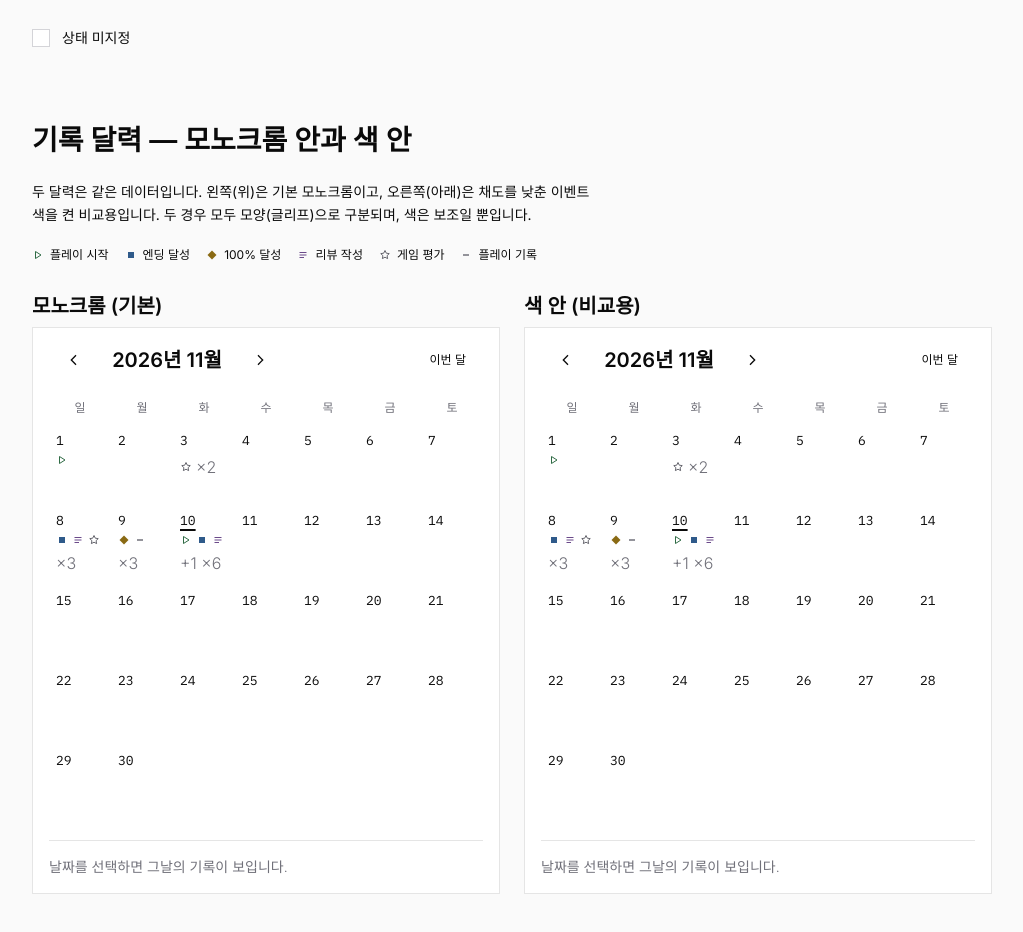
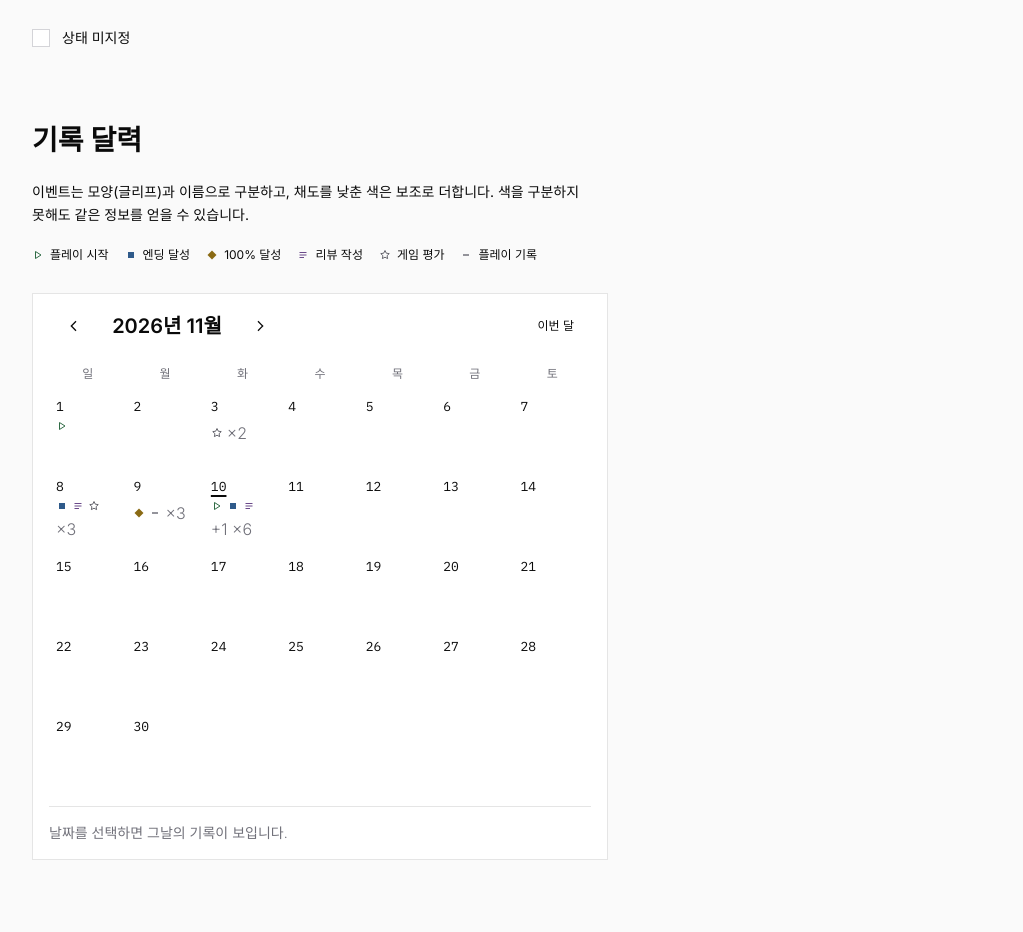
Before and after one commit to GiToon10100011/savepoint, a Next.js app: page /dev/ui in a window 1280 px wide. Shown: the part 3904-4836 px from the top of the page, without its empty margins (248-1271 px from the left). After the commit the page ends 4812 px from the top, so only its background shows below. Built offline with nearby package versions, Linux system fonts and the light colour scheme.

Commit message:
chore(dev-ui): 모노크롬/색 안 비교 장치 제거, 달력 데모를 하나로 정리

```diff
--- a/src/app/dev/ui/demos.tsx
+++ b/src/app/dev/ui/demos.tsx
@@ -99,15 +99,15 @@ export function TooltipDemo() {
   );
 }
 
-/** 모노크롬(기본)과 색 안을 나란히 비교하기 위한 달력. `colors`가 true면 이벤트 색 토큰을 켠다. */
-export function CalendarDemo({ colors, testId }: { colors: boolean; testId: string }) {
+/** 기록 달력 데모. 이벤트 색은 `--event-*` 토큰이 정한다(tokens.css). */
+export function CalendarDemo() {
   const [view, setView] = useState({ year: 2026, month: 11 });
   const [selected, setSelected] = useState<DateKey | null>(null);
   const dayEvents = selected ? DEMO_EVENTS[selected] : undefined;
   const types = presentEventTypes(dayEvents);
 
   return (
-    <div data-testid={testId} data-event-colors={colors ? "on" : undefined} className="border border-line bg-card p-4">
+    <div data-testid="calendar-demo" className="border border-line bg-card p-4">
       <CalendarHeader
         year={view.year}
         month={view.month}
--- a/src/app/dev/ui/page.tsx
+++ b/src/app/dev/ui/page.tsx
@@ -167,23 +167,15 @@ export default function DevUiPage() {
         <StatusDemo />
       </Section>
 
-      <Section id="calendar" title="기록 달력 — 모노크롬 안과 색 안">
+      <Section id="calendar" title="기록 달력">
         <p className="type-body-sm mb-4 max-w-prose">
-          두 달력은 같은 데이터입니다. 왼쪽(위)은 기본 모노크롬이고, 오른쪽(아래)은 채도를 낮춘 이벤트 색을 켠 비교용입니다. 두 경우 모두
-          모양(글리프)으로 구분되며, 색은 보조일 뿐입니다.
+          이벤트는 모양(글리프)과 이름으로 구분하고, 채도를 낮춘 색은 보조로 더합니다. 색을 구분하지 못해도 같은 정보를 얻을 수 있습니다.
         </p>
         <div className="mb-6">
           <CalendarLegend />
         </div>
-        <div className="grid gap-6 lg:grid-cols-2">
-          <div>
-            <h3 className="type-h3 mb-2">모노크롬 (기본)</h3>
-            <CalendarDemo colors={false} testId="calendar-mono" />
-          </div>
-          <div>
-            <h3 className="type-h3 mb-2">색 안 (비교용)</h3>
-            <CalendarDemo colors testId="calendar-color" />
-          </div>
+        <div className="max-w-xl">
+          <CalendarDemo />
         </div>
       </Section>
     </main>
```
